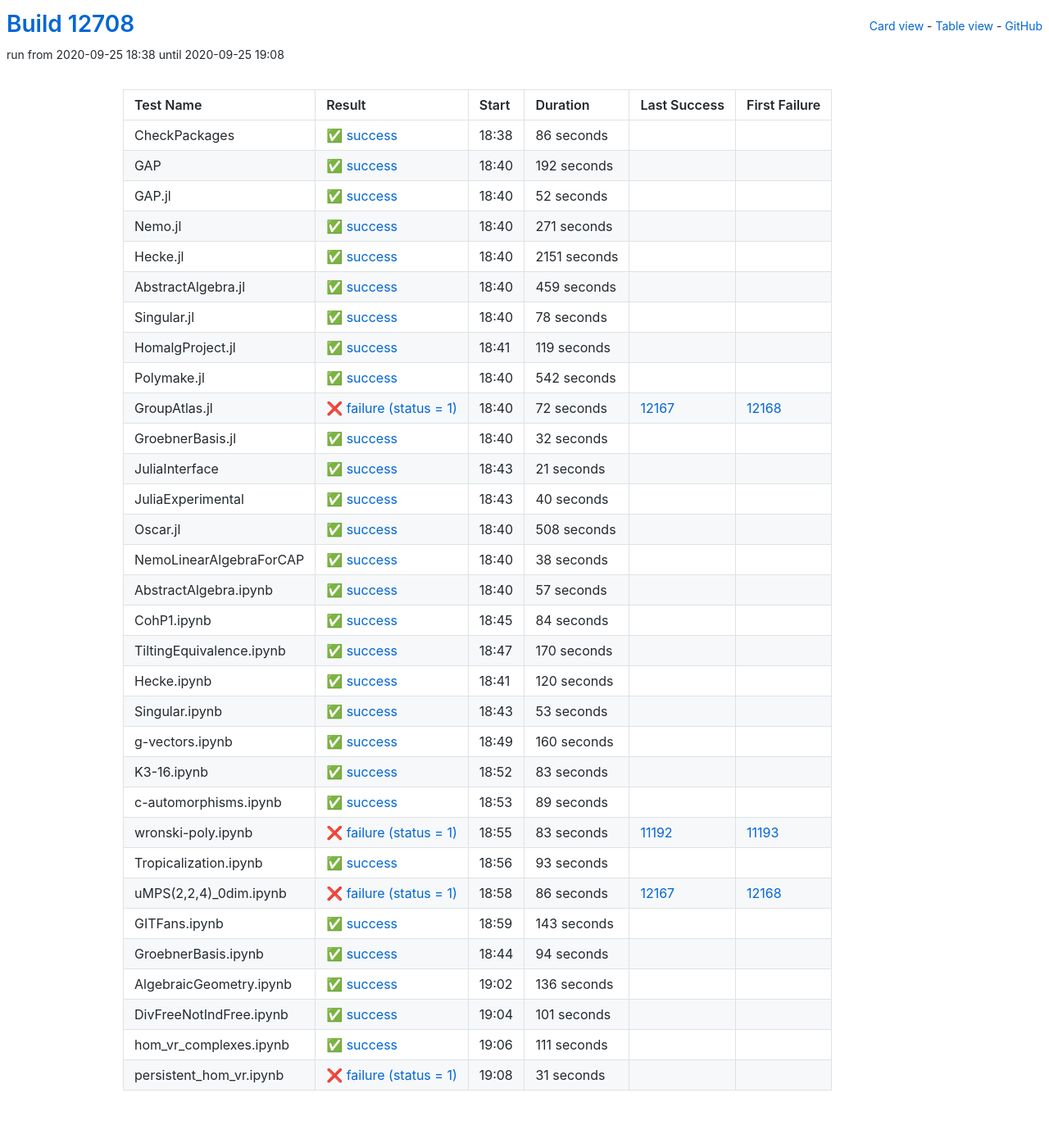
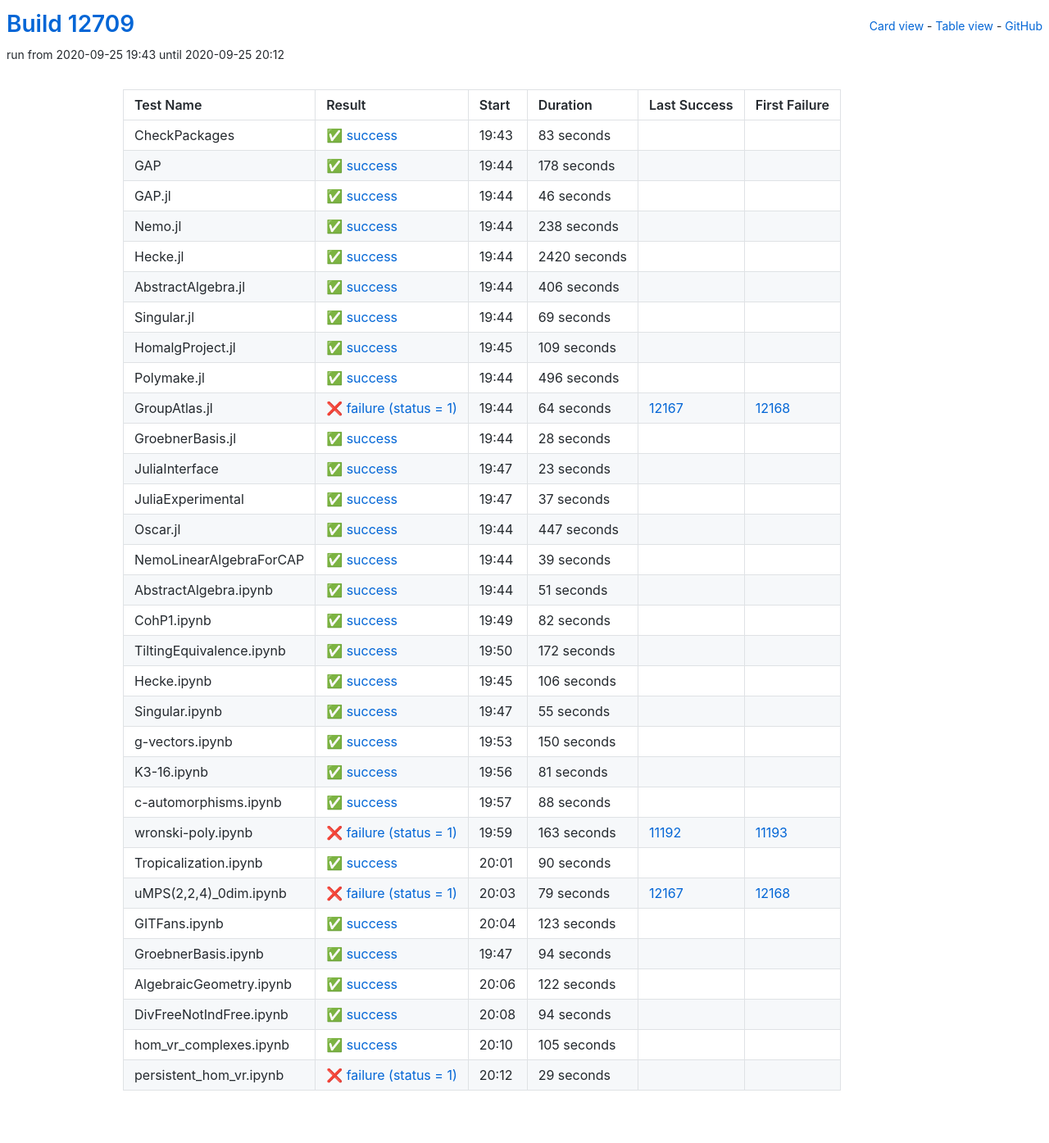
Before and after one commit to oscar-system/oscar-ci-status, a Jekyll site: the page built from table.html, in a window 1280 px wide. Shown: the whole page at 82% size. Built offline with Jekyll 4.4.1, drawn with Linux system fonts in a browser that asks for light colours.

Commit message:
Build #12709

```diff
--- a/_data/ci.yml
+++ b/_data/ci.yml
@@ -1,6 +1,6 @@
 ---
-build: 12708
-build_url: https://oscarci.mathematik.uni-kl.de/job/oscar/12708/
+build: 12709
+build_url: https://oscarci.mathematik.uni-kl.de/job/oscar/12709/
 job: oscar
 organization: oscar-system
 repo: oscar-ci-status
@@ -8,260 +8,8 @@
 tests:
 - name: CheckPackages
   id: checkpackages
-  log: https://oscarci.mathematik.uni-kl.de/job/oscar/12708/artifact/logs/build-12708/CheckPackages.log
-  start: 2020-09-25 18:38
-  success: true
-  exitcode: 0
-  status: success
-  duration: 86
-  last_success: false
-  last_success_url:
-  first_failure: false
-  first_failure_url:
-- name: GAP
-  id: gap
-  log: https://oscarci.mathematik.uni-kl.de/job/oscar/12708/artifact/logs/build-12708/GAP.log
-  start: 2020-09-25 18:40
-  success: true
-  exitcode: 0
-  status: success
-  duration: 192
-  last_success: false
-  last_success_url:
-  first_failure: false
-  first_failure_url:
-- name: GAP.jl
-  id: gap-jl
-  log: https://oscarci.mathematik.uni-kl.de/job/oscar/12708/artifact/logs/build-12708/GAP.jl.log
-  start: 2020-09-25 18:40
-  success: true
-  exitcode: 0
-  status: success
-  duration: 52
-  last_success: false
-  last_success_url:
-  first_failure: false
-  first_failure_url:
-- name: Nemo.jl
-  id: nemo-jl
-  log: https://oscarci.mathematik.uni-kl.de/job/oscar/12708/artifact/logs/build-12708/Nemo.jl.log
-  start: 2020-09-25 18:40
-  success: true
-  exitcode: 0
-  status: success
-  duration: 271
-  last_success: false
-  last_success_url:
-  first_failure: false
-  first_failure_url:
-- name: Hecke.jl
-  id: hecke-jl
-  log: https://oscarci.mathematik.uni-kl.de/job/oscar/12708/artifact/logs/build-12708/Hecke.jl.log
-  start: 2020-09-25 18:40
-  success: true
-  exitcode: 0
-  status: success
-  duration: 2151
-  last_success: false
-  last_success_url:
-  first_failure: false
-  first_failure_url:
-- name: AbstractAlgebra.jl
-  id: abstractalgebra-jl
-  log: https://oscarci.mathematik.uni-kl.de/job/oscar/12708/artifact/logs/build-12708/AbstractAlgebra.jl.log
-  start: 2020-09-25 18:40
-  success: true
-  exitcode: 0
-  status: success
-  duration: 459
-  last_success: false
-  last_success_url:
-  first_failure: false
-  first_failure_url:
-- name: Singular.jl
-  id: singular-jl
-  log: https://oscarci.mathematik.uni-kl.de/job/oscar/12708/artifact/logs/build-12708/Singular.jl.log
-  start: 2020-09-25 18:40
-  success: true
-  exitcode: 0
-  status: success
-  duration: 78
-  last_success: false
-  last_success_url:
-  first_failure: false
-  first_failure_url:
-- name: HomalgProject.jl
-  id: homalgproject-jl
-  log: https://oscarci.mathematik.uni-kl.de/job/oscar/12708/artifact/logs/build-12708/HomalgProject.jl.log
-  start: 2020-09-25 18:41
-  success: true
-  exitcode: 0
-  status: success
-  duration: 119
-  last_success: false
-  last_success_url:
-  first_failure: false
-  first_failure_url:
-- name: Polymake.jl
-  id: polymake-jl
-  log: https://oscarci.mathematik.uni-kl.de/job/oscar/12708/artifact/logs/build-12708/Polymake.jl.log
-  start: 2020-09-25 18:40
-  success: true
-  exitcode: 0
-  status: success
-  duration: 542
-  last_success: false
-  last_success_url:
-  first_failure: false
-  first_failure_url:
-- name: GroupAtlas.jl
-  id: groupatlas-jl
-  log: https://oscarci.mathematik.uni-kl.de/job/oscar/12708/artifact/logs/build-12708/GroupAtlas.jl.log
-  start: 2020-09-25 18:40
-  success: false
-  exitcode: 1
-  status: failure
-  duration: 72
-  last_success: 12167
-  last_success_url: https://oscarci.mathematik.uni-kl.de/job/oscar/12167/
-  first_failure: 12168
-  first_failure_url: https://oscarci.mathematik.uni-kl.de/job/oscar/12168/
-- name: GroebnerBasis.jl
-  id: groebnerbasis-jl
-  log: https://oscarci.mathematik.uni-kl.de/job/oscar/12708/artifact/logs/build-12708/GroebnerBasis.jl.log
-  start: 2020-09-25 18:40
-  success: true
-  exitcode: 0
-  status: success
-  duration: 32
-  last_success: false
-  last_success_url:
-  first_failure: false
-  first_failure_url:
-- name: JuliaInterface
-  id: juliainterface
-  log: https://oscarci.mathematik.uni-kl.de/job/oscar/12708/artifact/logs/build-12708/JuliaInterface.log
-  start: 2020-09-25 18:43
-  success: true
-  exitcode: 0
-  status: success
-  duration: 21
-  last_success: false
-  last_success_url:
-  first_failure: false
-  first_failure_url:
-- name: JuliaExperimental
-  id: juliaexperimental
-  log: https://oscarci.mathematik.uni-kl.de/job/oscar/12708/artifact/logs/build-12708/JuliaExperimental.log
-  start: 2020-09-25 18:43
-  success: true
-  exitcode: 0
-  status: success
-  duration: 40
-  last_success: false
-  last_success_url:
-  first_failure: false
-  first_failure_url:
-- name: Oscar.jl
-  id: oscar-jl
-  log: https://oscarci.mathematik.uni-kl.de/job/oscar/12708/artifact/logs/build-12708/Oscar.jl.log
-  start: 2020-09-25 18:40
-  success: true
-  exitcode: 0
-  status: success
-  duration: 508
-  last_success: false
-  last_success_url:
-  first_failure: false
-  first_failure_url:
-- name: NemoLinearAlgebraForCAP
-  id: nemolinearalgebraforcap
-  log: https://oscarci.mathematik.uni-kl.de/job/oscar/12708/artifact/logs/build-12708/NemoLinearAlgebraForCAP.log
-  start: 2020-09-25 18:40
-  success: true
-  exitcode: 0
-  status: success
-  duration: 38
-  last_success: false
-  last_success_url:
-  first_failure: false
-  first_failure_url:
-- name: AbstractAlgebra.ipynb
-  id: abstractalgebra-ipynb
-  log: https://oscarci.mathematik.uni-kl.de/job/oscar/12708/artifact/logs/build-12708/AbstractAlgebra.ipynb.log
-  start: 2020-09-25 18:40
-  success: true
-  exitcode: 0
-  status: success
-  duration: 57
-  last_success: false
-  last_success_url:
-  first_failure: false
-  first_failure_url:
-- name: CohP1.ipynb
-  id: cohp1-ipynb
-  log: https://oscarci.mathematik.uni-kl.de/job/oscar/12708/artifact/logs/build-12708/CohP1.ipynb.log
-  start: 2020-09-25 18:45
-  success: true
-  exitcode: 0
-  status: success
-  duration: 84
-  last_success: false
-  last_success_url:
-  first_failure: false
-  first_failure_url:
-- name: TiltingEquivalence.ipynb
-  id: tiltingequivalence-ipynb
-  log: https://oscarci.mathematik.uni-kl.de/job/oscar/12708/artifact/logs/build-12708/TiltingEquivalence.ipynb.log
-  start: 2020-09-25 18:47
-  success: true
-  exitcode: 0
-  status: success
-  duration: 170
-  last_success: false
-  last_success_url:
-  first_failure: false
-  first_failure_url:
-- name: Hecke.ipynb
-  id: hecke-ipynb
-  log: https://oscarci.mathematik.uni-kl.de/job/oscar/12708/artifact/logs/build-12708/Hecke.ipynb.log
-  start: 2020-09-25 18:41
-  success: true
-  exitcode: 0
-  status: success
-  duration: 120
-  last_success: false
-  last_success_url:
-  first_failure: false
-  first_failure_url:
-- name: Singular.ipynb
-  id: singular-ipynb
-  log: https://oscarci.mathematik.uni-kl.de/job/oscar/12708/artifact/logs/build-12708/Singular.ipynb.log
-  start: 2020-09-25 18:43
-  success: true
-  exitcode: 0
-  status: success
-  duration: 53
-  last_success: false
-  last_success_url:
-  first_failure: false
-  first_failure_url:
-- name: g-vectors.ipynb
-  id: g-vectors-ipynb
-  log: https://oscarci.mathematik.uni-kl.de/job/oscar/12708/artifact/logs/build-12708/g-vectors.ipynb.log
-  start: 2020-09-25 18:49
-  success: true
-  exitcode: 0
-  status: success
-  duration: 160
-  last_success: false
-  last_success_url:
-  first_failure: false
-  first_failure_url:
-- name: K3-16.ipynb
-  id: k3-16-ipynb
-  log: https://oscarci.mathematik.uni-kl.de/job/oscar/12708/artifact/logs/build-12708/K3-16.ipynb.log
-  start: 2020-09-25 18:52
+  log: https://oscarci.mathematik.uni-kl.de/job/oscar/12709/artifact/logs/build-12709/CheckPackages.log
+  start: 2020-09-25 19:43
   success: true
   exitcode: 0
   status: success
@@ -270,70 +18,322 @@
   last_success_url:
   first_failure: false
   first_failure_url:
-- name: c-automorphisms.ipynb
-  id: c-automorphisms-ipynb
-  log: https://oscarci.mathematik.uni-kl.de/job/oscar/12708/artifact/logs/build-12708/c-automorphisms.ipynb.log
-  start: 2020-09-25 18:53
+- name: GAP
+  id: gap
+  log: https://oscarci.mathematik.uni-kl.de/job/oscar/12709/artifact/logs/build-12709/GAP.log
+  start: 2020-09-25 19:44
   success: true
   exitcode: 0
   status: success
-  duration: 89
+  duration: 178
+  last_success: false
+  last_success_url:
+  first_failure: false
+  first_failure_url:
+- name: GAP.jl
+  id: gap-jl
+  log: https://oscarci.mathematik.uni-kl.de/job/oscar/12709/artifact/logs/build-12709/GAP.jl.log
+  start: 2020-09-25 19:44
+  success: true
+  exitcode: 0
+  status: success
+  duration: 46
+  last_success: false
+  last_success_url:
+  first_failure: false
+  first_failure_url:
+- name: Nemo.jl
+  id: nemo-jl
+  log: https://oscarci.mathematik.uni-kl.de/job/oscar/12709/artifact/logs/build-12709/Nemo.jl.log
+  start: 2020-09-25 19:44
+  success: true
+  exitcode: 0
+  status: success
+  duration: 238
+  last_success: false
+  last_success_url:
+  first_failure: false
+  first_failure_url:
+- name: Hecke.jl
+  id: hecke-jl
+  log: https://oscarci.mathematik.uni-kl.de/job/oscar/12709/artifact/logs/build-12709/Hecke.jl.log
+  start: 2020-09-25 19:44
+  success: true
+  exitcode: 0
+  status: success
+  duration: 2420
+  last_success: false
+  last_success_url:
+  first_failure: false
+  first_failure_url:
+- name: AbstractAlgebra.jl
+  id: abstractalgebra-jl
+  log: https://oscarci.mathematik.uni-kl.de/job/oscar/12709/artifact/logs/build-12709/AbstractAlgebra.jl.log
+  start: 2020-09-25 19:44
+  success: true
+  exitcode: 0
+  status: success
+  duration: 406
+  last_success: false
+  last_success_url:
+  first_failure: false
+  first_failure_url:
+- name: Singular.jl
+  id: singular-jl
+  log: https://oscarci.mathematik.uni-kl.de/job/oscar/12709/artifact/logs/build-12709/Singular.jl.log
+  start: 2020-09-25 19:44
+  success: true
+  exitcode: 0
+  status: success
+  duration: 69
+  last_success: false
+  last_success_url:
+  first_failure: false
+  first_failure_url:
+- name: HomalgProject.jl
+  id: homalgproject-jl
+  log: https://oscarci.mathematik.uni-kl.de/job/oscar/12709/artifact/logs/build-12709/HomalgProject.jl.log
+  start: 2020-09-25 19:45
+  success: true
+  exitcode: 0
+  status: success
+  duration: 109
+  last_success: false
+  last_success_url:
+  first_failure: false
+  first_failure_url:
+- name: Polymake.jl
+  id: polymake-jl
+  log: https://oscarci.mathematik.uni-kl.de/job/oscar/12709/artifact/logs/build-12709/Polymake.jl.log
+  start: 2020-09-25 19:44
+  success: true
+  exitcode: 0
+  status: success
+  duration: 496
+  last_success: false
+  last_success_url:
+  first_failure: false
+  first_failure_url:
+- name: GroupAtlas.jl
+  id: groupatlas-jl
+  log: https://oscarci.mathematik.uni-kl.de/job/oscar/12709/artifact/logs/build-12709/GroupAtlas.jl.log
+  start: 2020-09-25 19:44
+  success: false
+  exitcode: 1
+  status: failure
+  duration: 64
+  last_success: 12167
+  last_success_url: https://oscarci.mathematik.uni-kl.de/job/oscar/12167/
+  first_failure: 12168
+  first_failure_url: https://oscarci.mathematik.uni-kl.de/job/oscar/12168/
+- name: GroebnerBasis.jl
+  id: groebnerbasis-jl
+  log: https://oscarci.mathematik.uni-kl.de/job/oscar/12709/artifact/logs/build-12709/GroebnerBasis.jl.log
+  start: 2020-09-25 19:44
+  success: true
+  exitcode: 0
+  status: success
+  duration: 28
+  last_success: false
+  last_success_url:
+  first_failure: false
+  first_failure_url:
+- name: JuliaInterface
+  id: juliainterface
+  log: https://oscarci.mathematik.uni-kl.de/job/oscar/12709/artifact/logs/build-12709/JuliaInterface.log
+  start: 2020-09-25 19:47
+  success: true
+  exitcode: 0
+  status: success
+  duration: 23
+  last_success: false
+  last_success_url:
+  first_failure: false
+  first_failure_url:
+- name: JuliaExperimental
+  id: juliaexperimental
+  log: https://oscarci.mathematik.uni-kl.de/job/oscar/12709/artifact/logs/build-12709/JuliaExperimental.log
+  start: 2020-09-25 19:47
+  success: true
+  exitcode: 0
+  status: success
+  duration: 37
+  last_success: false
+  last_success_url:
+  first_failure: false
+  first_failure_url:
+- name: Oscar.jl
+  id: oscar-jl
+  log: https://oscarci.mathematik.uni-kl.de/job/oscar/12709/artifact/logs/build-12709/Oscar.jl.log
+  start: 2020-09-25 19:44
+  success: true
+  exitcode: 0
+  status: success
+  duration: 447
+  last_success: false
+  last_success_url:
+  first_failure: false
+  first_failure_url:
+- name: NemoLinearAlgebraForCAP
+  id: nemolinearalgebraforcap
+  log: https://oscarci.mathematik.uni-kl.de/job/oscar/12709/artifact/logs/build-12709/NemoLinearAlgebraForCAP.log
+  start: 2020-09-25 19:44
+  success: true
+  exitcode: 0
+  status: success
+  duration: 39
+  last_success: false
+  last_success_url:
+  first_failure: false
+  first_failure_url:
+- name: AbstractAlgebra.ipynb
+  id: abstractalgebra-ipynb
+  log: https://oscarci.mathematik.uni-kl.de/job/oscar/12709/artifact/logs/build-12709/AbstractAlgebra.ipynb.log
+  start: 2020-09-25 19:44
+  success: true
+  exitcode: 0
+  status: success
+  duration: 51
+  last_success: false
+  last_success_url:
+  first_failure: false
+  first_failure_url:
+- name: CohP1.ipynb
+  id: cohp1-ipynb
+  log: https://oscarci.mathematik.uni-kl.de/job/oscar/12709/artifact/logs/build-12709/CohP1.ipynb.log
+  start: 2020-09-25 19:49
+  success: true
+  exitcode: 0
+  status: success
+  duration: 82
+  last_success: false
+  last_success_url:
+  first_failure: false
+  first_failure_url:
+- name: TiltingEquivalence.ipynb
+  id: tiltingequivalence-ipynb
+  log: https://oscarci.mathematik.uni-kl.de/job/oscar/12709/artifact/logs/build-12709/TiltingEquivalence.ipynb.log
+  start: 2020-09-25 19:50
+  success: true
+  exitcode: 0
+  status: success
+  duration: 172
+  last_success: false
+  last_success_url:
+  first_failure: false
+  first_failure_url:
+- name: Hecke.ipynb
+  id: hecke-ipynb
+  log: https://oscarci.mathematik.uni-kl.de/job/oscar/12709/artifact/logs/build-12709/Hecke.ipynb.log
+  start: 2020-09-25 19:45
+  success: true
+  exitcode: 0
+  status: success
+  duration: 106
+  last_success: false
+  last_success_url:
+  first_failure: false
+  first_failure_url:
+- name: Singular.ipynb
+  id: singular-ipynb
+  log: https://oscarci.mathematik.uni-kl.de/job/oscar/12709/artifact/logs/build-12709/Singular.ipynb.log
+  start: 2020-09-25 19:47
+  success: true
+  exitcode: 0
+  status: success
+  duration: 55
+  last_success: false
+  last_success_url:
+  first_failure: false
+  first_failure_url:
+- name: g-vectors.ipynb
+  id: g-vectors-ipynb
+  log: https://oscarci.mathematik.uni-kl.de/job/oscar/12709/artifact/logs/build-12709/g-vectors.ipynb.log
+  start: 2020-09-25 19:53
+  success: true
+  exitcode: 0
+  status: success
+  duration: 150
+  last_success: false
+  last_success_url:
+  first_failure: false
+  first_failure_url:
+- name: K3-16.ipynb
+  id: k3-16-ipynb
+  log: https://oscarci.mathematik.uni-kl.de/job/oscar/12709/artifact/logs/build-12709/K3-16.ipynb.log
+  start: 2020-09-25 19:56
+  success: true
+  exitcode: 0
+  status: success
+  duration: 81
+  last_success: false
+  last_success_url:
+  first_failure: false
+  first_failure_url:
+- name: c-automorphisms.ipynb
+  id: c-automorphisms-ipynb
+  log: https://oscarci.mathematik.uni-kl.de/job/oscar/12709/artifact/logs/build-12709/c-automorphisms.ipynb.log
+  start: 2020-09-25 19:57
+  success: true
+  exitcode: 0
+  status: success
+  duration: 88
   last_success: false
   last_success_url:
   first_failure: false
   first_failure_url:
 - name: wronski-poly.ipynb
   id: wronski-poly-ipynb
-  log: https://oscarci.mathematik.uni-kl.de/job/oscar/12708/artifact/logs/build-12708/wronski-poly.ipynb.log
-  start: 2020-09-25 18:55
+  log: https://oscarci.mathematik.uni-kl.de/job/oscar/12709/artifact/logs/build-12709/wronski-poly.ipynb.log
+  start: 2020-09-25 19:59
   success: false
   exitcode: 1
   status: failure
-  duration: 83
+  duration: 163
   last_success: 11192
   last_success_url: https://oscarci.mathematik.uni-kl.de/job/oscar/11192/
   first_failure: 11193
   first_failure_url: https://oscarci.mathematik.uni-kl.de/job/oscar/11193/
 - name: Tropicalization.ipynb
   id: tropicalization-ipynb
-  log: https://oscarci.mathematik.uni-kl.de/job/oscar/12708/artifact/logs/build-12708/Tropicalization.ipynb.log
-  start: 2020-09-25 18:56
+  log: https://oscarci.mathematik.uni-kl.de/job/oscar/12709/artifact/logs/build-12709/Tropicalization.ipynb.log
+  start: 2020-09-25 20:01
   success: true
   exitcode: 0
   status: success
-  duration: 93
+  duration: 90
   last_success: false
   last_success_url:
   first_failure: false
   first_failure_url:
 - name: uMPS(2,2,4)_0dim.ipynb
   id: umps-2-2-4-0dim-ipynb
-  log: https://oscarci.mathematik.uni-kl.de/job/oscar/12708/artifact/logs/build-12708/uMPS-2-2-4-_0dim.ipynb.log
-  start: 2020-09-25 18:58
+  log: https://oscarci.mathematik.uni-kl.de/job/oscar/12709/artifact/logs/build-12709/uMPS-2-2-4-_0dim.ipynb.log
+  start: 2020-09-25 20:03
   success: false
   exitcode: 1
   status: failure
-  duration: 86
+  duration: 79
   last_success: 12167
   last_success_url: https://oscarci.mathematik.uni-kl.de/job/oscar/12167/
   first_failure: 12168
   first_failure_url: https://oscarci.mathematik.uni-kl.de/job/oscar/12168/
 - name: GITFans.ipynb
   id: gitfans-ipynb
-  log: https://oscarci.mathematik.uni-kl.de/job/oscar/12708/artifact/logs/build-12708/GITFans.ipynb.log
-  start: 2020-09-25 18:59
+  log: https://oscarci.mathematik.uni-kl.de/job/oscar/12709/artifact/logs/build-12709/GITFans.ipynb.log
+  start: 2020-09-25 20:04
   success: true
   exitcode: 0
   status: success
-  duration: 143
+  duration: 123
   last_success: false
   last_success_url:
   first_failure: false
   first_failure_url:
 - name: GroebnerBasis.ipynb
   id: groebnerbasis-ipynb
-  log: https://oscarci.mathematik.uni-kl.de/job/oscar/12708/artifact/logs/build-12708/GroebnerBasis.ipynb.log
-  start: 2020-09-25 18:44
+  log: https://oscarci.mathematik.uni-kl.de/job/oscar/12709/artifact/logs/build-12709/GroebnerBasis.ipynb.log
+  start: 2020-09-25 19:47
   success: true
   exitcode: 0
   status: success
@@ -344,48 +344,48 @@
   first_failure_url:
 - name: AlgebraicGeometry.ipynb
   id: algebraicgeometry-ipynb
-  log: https://oscarci.mathematik.uni-kl.de/job/oscar/12708/artifact/logs/build-12708/AlgebraicGeometry.ipynb.log
-  start: 2020-09-25 19:02
+  log: https://oscarci.mathematik.uni-kl.de/job/oscar/12709/artifact/logs/build-12709/AlgebraicGeometry.ipynb.log
+  start: 2020-09-25 20:06
   success: true
   exitcode: 0
   status: success
-  duration: 136
+  duration: 122
   last_success: false
   last_success_url:
   first_failure: false
   first_failure_url:
 - name: DivFreeNotIndFree.ipynb
   id: divfreenotindfree-ipynb
-  log: https://oscarci.mathematik.uni-kl.de/job/oscar/12708/artifact/logs/build-12708/DivFreeNotIndFree.ipynb.log
-  start: 2020-09-25 19:04
+  log: https://oscarci.mathematik.uni-kl.de/job/oscar/12709/artifact/logs/build-12709/DivFreeNotIndFree.ipynb.log
+  start: 2020-09-25 20:08
   success: true
   exitcode: 0
   status: success
-  duration: 101
+  duration: 94
   last_success: false
   last_success_url:
   first_failure: false
   first_failure_url:
 - name: hom_vr_complexes.ipynb
   id: hom-vr-complexes-ipynb
-  log: https://oscarci.mathematik.uni-kl.de/job/oscar/12708/artifact/logs/build-12708/hom_vr_complexes.ipynb.log
-  start: 2020-09-25 19:06
+  log: https://oscarci.mathematik.uni-kl.de/job/oscar/12709/artifact/logs/build-12709/hom_vr_complexes.ipynb.log
+  start: 2020-09-25 20:10
   success: true
   exitcode: 0
   status: success
-  duration: 111
+  duration: 105
   last_success: false
   last_success_url:
   first_failure: false
   first_failure_url:
 - name: persistent_hom_vr.ipynb
   id: persistent-hom-vr-ipynb
-  log: https://oscarci.mathematik.uni-kl.de/job/oscar/12708/artifact/logs/build-12708/persistent_hom_vr.ipynb.log
-  start: 2020-09-25 19:08
+  log: https://oscarci.mathematik.uni-kl.de/job/oscar/12709/artifact/logs/build-12709/persistent_hom_vr.ipynb.log
+  start: 2020-09-25 20:12
   success: false
   exitcode: 1
   status: failure
-  duration: 31
+  duration: 29
   last_success: false
   last_success_url:
   first_failure: false
```
Also changed, not shown: README.md.
